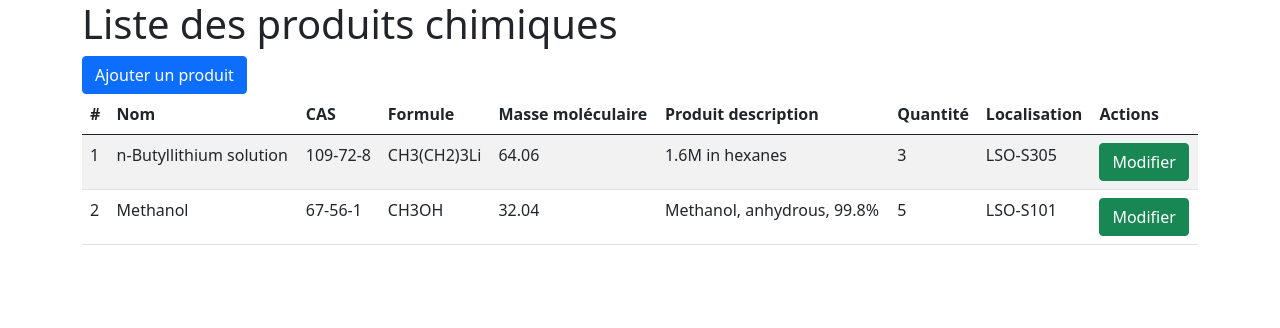
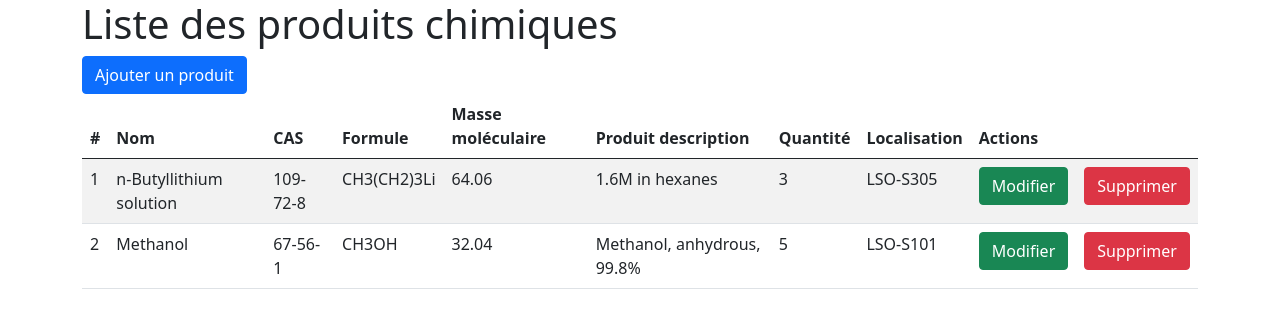
Before and after one commit to ThanhChau82/Formation-M2i-Angular-ProduitsChimiques, an Angular app: page / in a window 1280 px wide. Shown: the top 328 px of the page. Built offline with nearby package versions, Linux system fonts and the light colour scheme.

Commit message:
Sprint 4 : 1) supprimer un produit. 2) corriger l'erreur concernant du champ "masse moléculaire" dans l'ajout et la modification.

```diff
--- a/src/app/ajout/ajout.component.ts
+++ b/src/app/ajout/ajout.component.ts
@@ -20,7 +20,7 @@ export class AjoutComponent implements OnInit {
 
   ajouter(f : NgForm) {
     console.log(f);
-    this.produit = new Produit(f.value.id, f.value.nom, f.value.cas, f.value.formule, f.value.masseMoleculaire, f.value.description, f.value.quantite, f.value.localisation);
+    this.produit = new Produit(f.value.id, f.value.nom, f.value.cas, f.value.formule, f.value.masse, f.value.description, f.value.quantite, f.value.localisation);
     console.log(this.produit);
     this.ajoutProduit.emit(this.produit);
   }
--- a/src/app/liste-produits/liste-produits.component.html
+++ b/src/app/liste-produits/liste-produits.component.html
@@ -12,6 +12,7 @@
       <th>Quantité</th>
       <th>Localisation</th>
       <th>Actions</th>
+      <th></th>
     </tr>
   </thead>
   <tbody>
@@ -24,9 +25,8 @@
       <td>{{p.description}}</td>
       <td>{{p.quantite}}</td>
       <td>{{p.localisation}}</td>
-      <td>
-        <button type="button" class="btn btn-success" (click)="modifier(p)">Modifier</button>
-      </td>
+      <td><button type="button" class="btn btn-success" (click)="modifier(p)">Modifier</button></td>
+      <td><button type="button" class="btn btn-danger" (click)="supprimer(p.id)">Supprimer</button></td>
     </tr>
   </tbody>
 </table>
--- a/src/app/liste-produits/liste-produits.component.ts
+++ b/src/app/liste-produits/liste-produits.component.ts
@@ -43,4 +43,8 @@ export class ListeProduitsComponent implements OnInit {
     this.produits[indice] = produit;
     this.changerAction("");
   }
+
+  supprimer(id : number) : void {
+    this.produits = this.produits.filter(p => p.id != id);
+  }
 }
--- a/src/app/modification/modification.component.ts
+++ b/src/app/modification/modification.component.ts
@@ -20,7 +20,7 @@ export class ModificationComponent implements OnInit {
   }
 
   modifier(f : NgForm) : void {
-    let p = new Produit(f.value.id, f.value.nom, f.value.cas, f.value.formule, f.value.masseMoleculaire, f.value.description, f.value.quantite, f.value.localisation);
+    let p = new Produit(f.value.id, f.value.nom, f.value.cas, f.value.formule, f.value.masse, f.value.description, f.value.quantite, f.value.localisation);
     this.modifProduit.emit(p);
   }
 
```
